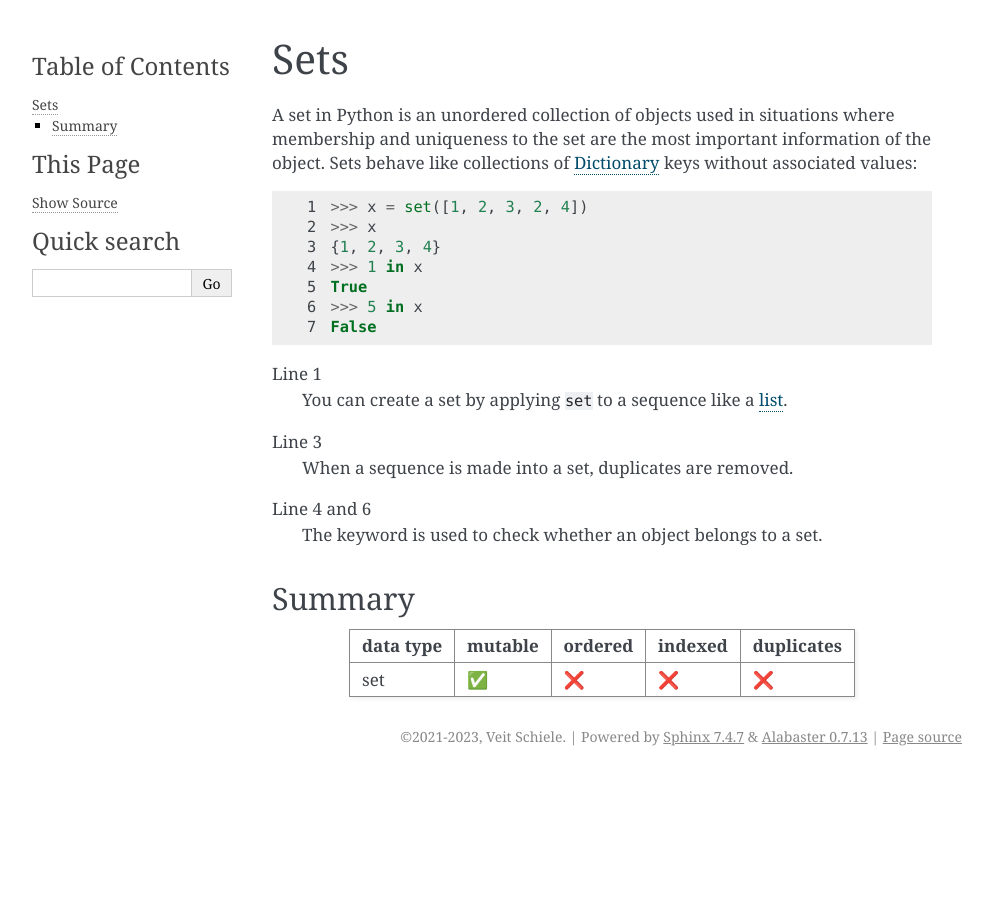
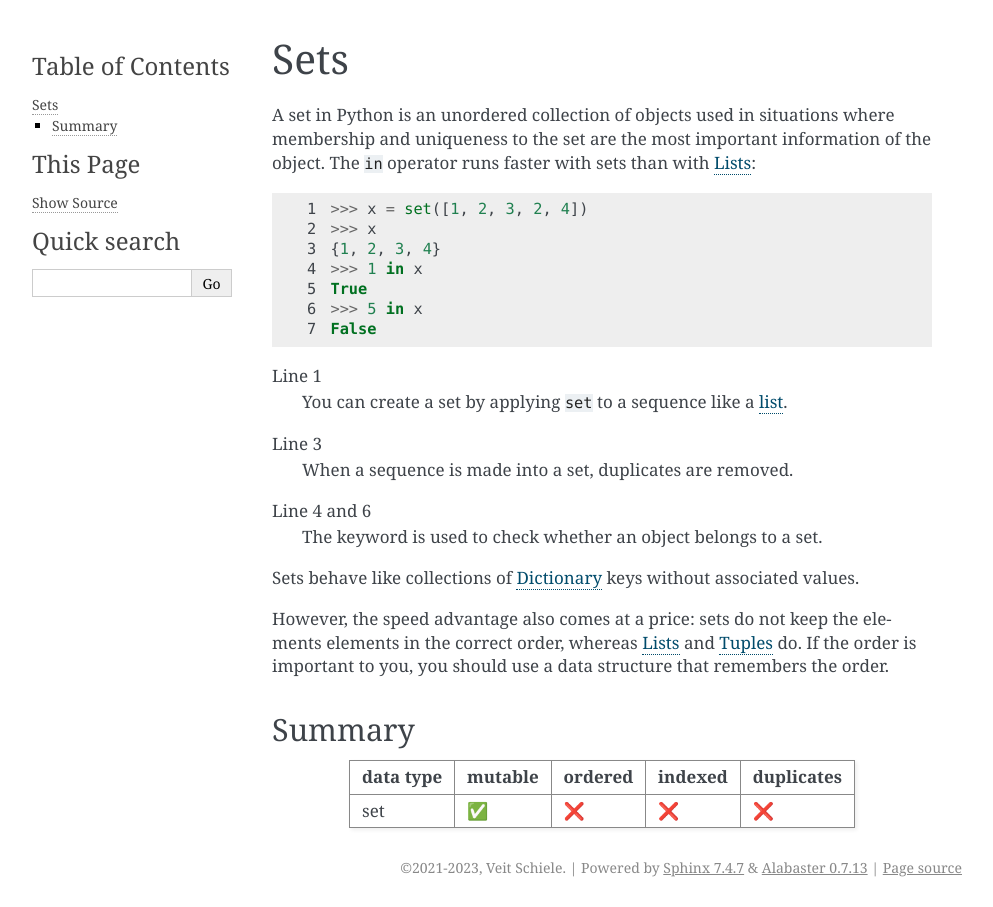
Before and after one commit to veit/python-basics-tutorial, a Sphinx documentation site: the page built from docs/types/sets.rst, in a window 1280 px wide. Shown: the whole page, without its empty margins (148-1141 px from the left). Built offline with Sphinx 7.4.7, drawn with Linux system fonts in a browser that asks for light colours; pages that are not in the unit, such as notebooks, are missing from menus.

Commit message:
:memo: Update set type

```diff
--- a/docs/types/sets.rst
+++ b/docs/types/sets.rst
@@ -3,8 +3,7 @@
 
 A set in Python is an unordered collection of objects used in situations where
 membership and uniqueness to the set are the most important information of the
-object. Sets behave like collections of :doc:`Dictionary <dicts>` keys without
-associated values:
+object. The ``in`` operator runs faster with sets than with :doc:`lists`:
 
 .. code-block:: python
    :linenos:
@@ -25,6 +24,14 @@
 Line 4 and 6
     The keyword is used to check whether an object belongs to a set.
 
+Sets behave like collections of :doc:`Dictionary <dicts>` keys without
+associated values.
+
+However, the speed advantage also comes at a price: sets do not keep the
+elements elements in the correct order, whereas :doc:`lists` and :doc:`tuples`
+do. If the order is important to you, you should use a data structure that
+remembers the order.
+
 Summary
 -------
 
```
